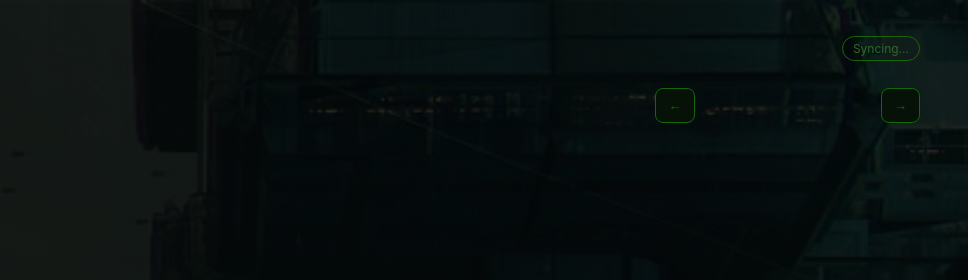
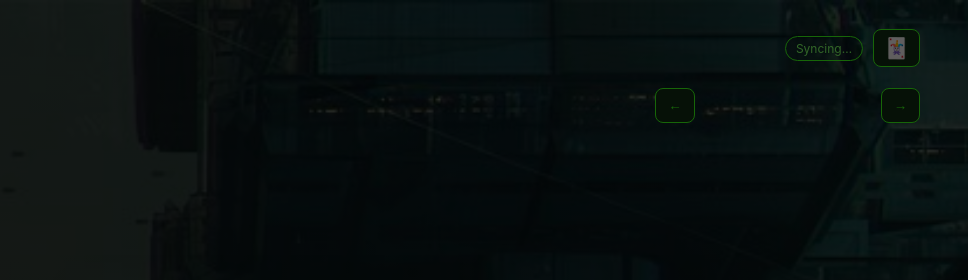
Before and after one commit to 99redder/look-ahead-app, a plain HTML site: page index.html in a window 1280 px wide. Shown: the top 280 px of the page, 312-1280 px from the left. Drawn offline with Linux system fonts and the light colour scheme.

Commit message:
Add solitaire button to desktop app header

```diff
--- a/index.html
+++ b/index.html
@@ -31,7 +31,10 @@
   <main id="app" class="app">
     <header class="top">
       <h1 class="brand"><img src="logo-look-ahead.svg" alt="Look Ahead Planner" class="brand-logo" /></h1>
-      <span class="sync-pill" id="sync-pill">Local only</span>
+      <div class="header-actions">
+        <span class="sync-pill" id="sync-pill">Local only</span>
+        <a href="solitaire.html" class="solitaire-btn" title="Play Solitaire">🃏</a>
+      </div>
     </header>
 
 
--- a/styles.css
+++ b/styles.css
@@ -22,6 +22,9 @@ button:hover { border-color: var(--pink); color: var(--pink); }
 .brand{display:flex;align-items:center;margin:0}
 .brand-logo{height:52px;width:auto;display:block;filter:drop-shadow(0 0 10px rgba(57,255,20,.35))}
 .sync-pill { border: 1px solid var(--line); border-radius: 999px; padding: 4px 10px; font-size: 12px; color: var(--muted); }
+.header-actions { display: flex; align-items: center; gap: 10px; }
+.solitaire-btn { font-size: 20px; padding: 6px 10px; border: 1px solid var(--line); border-radius: 8px; text-decoration: none; background: #0f2a12; }
+.solitaire-btn:hover { border-color: var(--pink); }
 .modal-backdrop{position:fixed;inset:0;background:rgba(0,0,0,.6);display:grid;place-items:center;z-index:2000}
 .modal-card{width:min(520px,92vw);background:#081009;border:1px solid var(--line);border-radius:10px;padding:14px;box-shadow:0 0 22px rgba(57,255,20,.2)}
 .modal-title{margin:0 0 6px;color:var(--line)}
```
